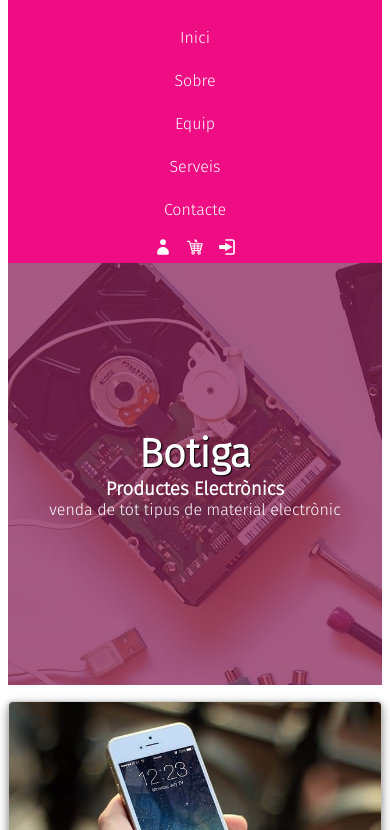
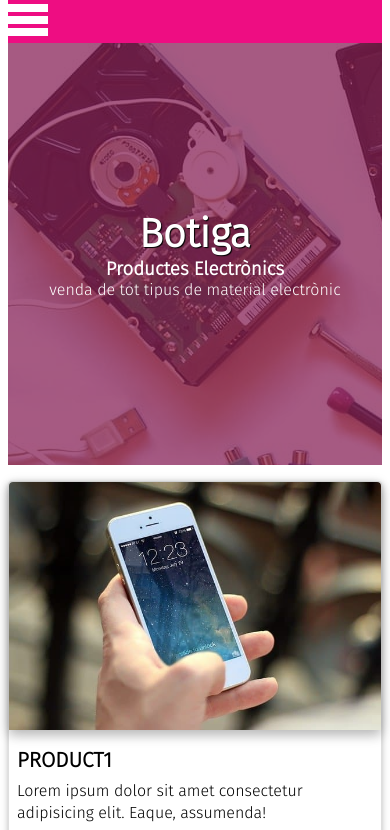
Before and after one commit to Luichidev/cursfrontend, a plain HTML site: page modulo-css/exercici-flex-box/exercici-botiga/index.html in a window 390 px wide. Shown: the top 830 px of the page. Drawn offline with Linux system fonts and the light colour scheme.

Commit message:
feat(root): Create menu hamburger

```diff
--- a/modulo-css/exercici-flex-box/exercici-botiga/css/main.css
+++ b/modulo-css/exercici-flex-box/exercici-botiga/css/main.css
@@ -20,6 +20,13 @@ img {
   width: 100%;
 }
 
+nav {
+  background-color: var(--mainColor);
+  height: 43px;
+  position: sticky;
+  top: 0;
+  z-index: 11;
+}
 /*-------------Clases Generales ---------------*/
 .container {
   max-width: 1200px;
@@ -104,9 +111,6 @@ header {
 }
 .menu-container {
   width: 100%;
-  position: sticky;
-  top: 0;
-  z-index: 11;
 }
 
 /*-------------Estilos Menu ---------------*/
@@ -138,6 +142,14 @@ header {
   padding: 8px;
 }
 
+nav > span {
+  display: none;
+  padding-right: 8px;
+}
+
+nav > span > svg {
+  fill: #fff;
+}
 /*-------------Estilos Aside ---------------*/
 aside {
   flex-direction: column;
@@ -273,15 +285,19 @@ footer {
   section {
     flex-direction: column;
   }
+  nav > span {
+    display: block;
+  }
+  .menu-container {
+    flex-direction: column;
+    display: none;
+  }
 }
 
 /*-------------Estilos Mobil ---------------*/
 
 @media screen and (max-width: 420px) {
   .menu {
-    flex-direction: column;
-  }
-  .menu-container {
     flex-direction: column;
   }
   .product-container {
--- a/modulo-css/exercici-flex-box/exercici-botiga/index.html
+++ b/modulo-css/exercici-flex-box/exercici-botiga/index.html
@@ -7,16 +7,24 @@
       content="width=device-width, user-scalable=no, initial-scale=1.0, maximum-scale=1.0, minimum-scale=1.0"
     />
     <meta http-equiv="X-UA-Compatible" content="ie=edge" />
-    <title>Botiga "mi electro"</title>
+    <title>electro | Inici"</title>
     <link rel="stylesheet" href="css/main.css" />
     <link rel="shortcut icon" href="favicon.png" type="image/x-icon" />
   </head>
 
   <body>
     <main class="container">
+      <nav>
+        <span class="hamburger">
+          <svg viewBox="0 0 100 80" width="40" height="40">
+            <rect width="100" height="20"></rect>
+            <rect y="30" width="100" height="20"></rect>
+            <rect y="60" width="100" height="20"></rect>
+          </svg>
+        </span>
         <div class="menu-container flex-container">
           <div class="logo flex-1"></div>
-        <nav class="nav flex-4">
+          <div class="nav flex-4">
             <ul class="menu flex-container">
               <li class="flex-1 item"><a href="#home">Inici</a></li>
               <li class="flex-1 item">
@@ -26,7 +34,7 @@
               <li class="flex-1 item"><a href="#Services">Serveis</a></li>
               <li class="flex-1 item"><a href="#contact">Contacte</a></li>
             </ul>
-        </nav>
+          </div>
           <div class="social flex-1 flex-container">
             <div class="user">
               <svg
@@ -100,6 +108,7 @@
             </div>
           </div>
         </div>
+      </nav>
       <header class="flex-container">
         <div class="banner">
           <h2>Botiga</h2>
```
Lines whose indentation alone changed are shown as unchanged.
